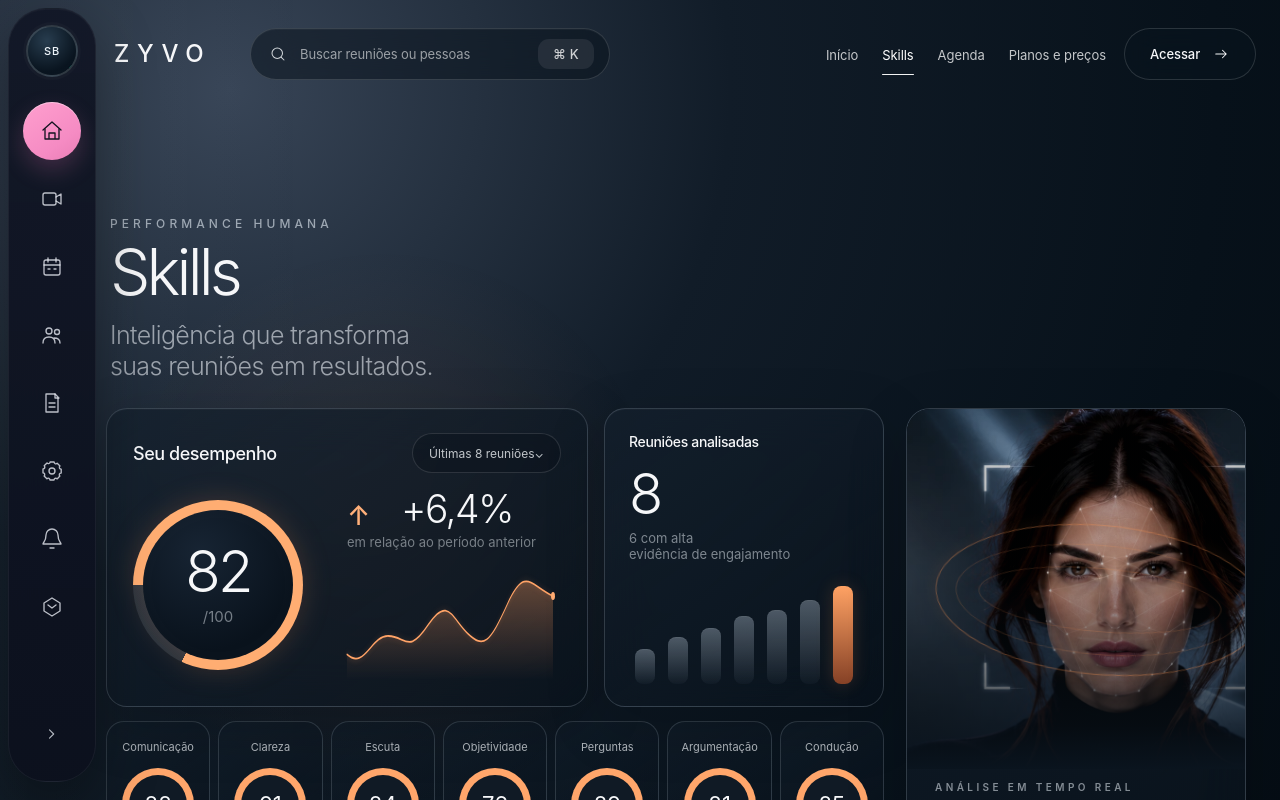
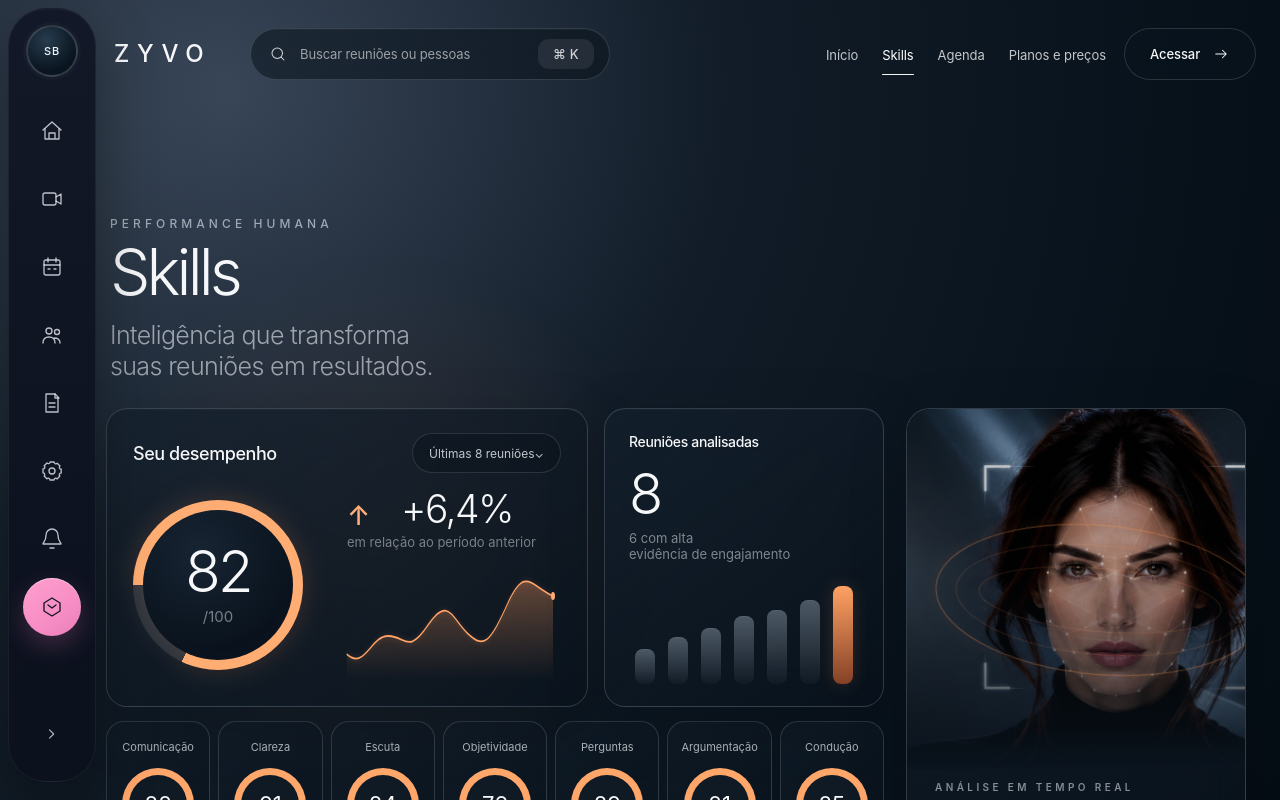
Before and after one commit to nexenagencia-prog/ZYVO-APP, a Next.js app: page /skills in a window 1280 px wide. Shown: the top 800 px of the page. Built offline with nearby package versions, Linux system fonts and the light colour scheme.

Commit message:
fix: highlight active sidebar route on Skills

```diff
--- a/src/components/Sidebar.tsx
+++ b/src/components/Sidebar.tsx
@@ -1,6 +1,7 @@
 'use client';
 
 import Link from 'next/link';
+import { usePathname } from 'next/navigation';
 import { ChangeEvent, ReactNode, useEffect, useRef, useState } from 'react';
 import styles from './Sidebar.module.css';
 
@@ -24,6 +25,7 @@
 ] as const;
 
 export default function Sidebar() {
+  const pathname = usePathname();
   const [open, setOpen] = useState(false);
   const [profileName, setProfileName] = useState(DEFAULT_NAME);
   const [profileImage, setProfileImage] = useState('');
@@ -37,34 +39,22 @@
         if (profile.name) setProfileName(profile.name);
         if (profile.image) setProfileImage(profile.image);
       }
-    } catch {
-      // Keep the default profile if local storage is unavailable or malformed.
-    }
+    } catch {}
   }, []);
 
   useEffect(() => {
-    const onKey = (event: KeyboardEvent) => {
-      if (event.key === 'Escape') setOpen(false);
-    };
+    const onKey = (event: KeyboardEvent) => { if (event.key === 'Escape') setOpen(false); };
     window.addEventListener('keydown', onKey);
     return () => window.removeEventListener('keydown', onKey);
   }, []);
 
   const persistProfile = (name: string, image: string) => {
     const next = { name, image };
-    try {
-      localStorage.setItem(PROFILE_KEY, JSON.stringify(next));
-    } catch {
-      // Ignore storage failures and keep the in-memory edit.
-    }
+    try { localStorage.setItem(PROFILE_KEY, JSON.stringify(next)); } catch {}
     window.dispatchEvent(new CustomEvent(PROFILE_EVENT, { detail: next }));
   };
 
-  const updateName = (value: string) => {
-    setProfileName(value);
-    persistProfile(value || DEFAULT_NAME, profileImage);
-  };
-
+  const updateName = (value: string) => { setProfileName(value); persistProfile(value || DEFAULT_NAME, profileImage); };
   const updatePhoto = (event: ChangeEvent<HTMLInputElement>) => {
     const file = event.target.files?.[0];
     if (!file || !file.type.startsWith('image/')) return;
@@ -78,68 +68,24 @@
     event.target.value = '';
   };
 
-  const initials = (profileName || DEFAULT_NAME)
-    .split(' ')
-    .filter(Boolean)
-    .slice(0, 2)
-    .map((part) => part[0]?.toUpperCase())
-    .join('');
+  const initials = (profileName || DEFAULT_NAME).split(' ').filter(Boolean).slice(0,2).map((part)=>part[0]?.toUpperCase()).join('');
+  const isActive = (href: string) => href === '/' ? pathname === '/' : pathname === href || pathname.startsWith(`${href}/`);
 
-  return (
-    <aside className={`rail ${styles.unifiedRail} ${open ? styles.expanded : ''}`} aria-label="Navegação lateral">
+  return <aside className={`rail ${styles.unifiedRail} ${open ? styles.expanded : ''}`} aria-label="Navegação lateral">
     <div className={styles.profileRow}>
-        <button
-          className="rail-avatar"
-          type="button"
-          aria-label="Alterar foto do perfil"
-          onClick={() => open ? fileInputRef.current?.click() : setOpen(true)}
-        >
+      <button className="rail-avatar" type="button" aria-label="Alterar foto do perfil" onClick={() => open ? fileInputRef.current?.click() : setOpen(true)}>
         {profileImage ? <img src={profileImage} alt="Perfil" /> : <span className="avatar-monogram">{initials}</span>}
         <span className="status-dot" aria-hidden="true" />
       </button>
       <input ref={fileInputRef} className={styles.fileInput} type="file" accept="image/*" onChange={updatePhoto} tabIndex={-1} />
       <div className={styles.profileMeta} aria-hidden={!open}>
-          <input
-            className={styles.profileNameField}
-            value={profileName}
-            onChange={(event) => updateName(event.target.value)}
-            onBlur={() => {
-              if (!profileName.trim()) updateName(DEFAULT_NAME);
-            }}
-            aria-label="Nome do perfil"
-            maxLength={42}
-            tabIndex={open ? 0 : -1}
-          />
+        <input className={styles.profileNameField} value={profileName} onChange={(event)=>updateName(event.target.value)} onBlur={()=>{if(!profileName.trim()) updateName(DEFAULT_NAME)}} aria-label="Nome do perfil" maxLength={42} tabIndex={open?0:-1}/>
         <span className={styles.profileRole}>Marketing Digital</span>
       </div>
     </div>
-
     <nav className={styles.nav} aria-label="Menu principal">
-        {items.map((item, index) => (
-          <Link
-            key={item.href}
-            href={item.href}
-            className={`${styles.navItem} ${index === 0 ? styles.selected : ''}`}
-            aria-label={item.label}
-            title={open ? undefined : item.label}
-          >
-            <span className={styles.itemIcon}><RailIcon>{item.icon}</RailIcon></span>
-            <span className={styles.itemLabel}>{item.label}</span>
-          </Link>
-        ))}
+      {items.map((item)=><Link key={item.href} href={item.href} className={`${styles.navItem} ${isActive(item.href) ? styles.selected : ''}`} aria-current={isActive(item.href)?'page':undefined} aria-label={item.label} title={open?undefined:item.label}><span className={styles.itemIcon}><RailIcon>{item.icon}</RailIcon></span><span className={styles.itemLabel}>{item.label}</span></Link>)}
     </nav>
-
-      <div className={styles.bottomControl}>
-        <button
-          className={styles.toggleButton}
-          type="button"
-          onClick={() => setOpen((value) => !value)}
-          aria-label={open ? 'Recolher menu' : 'Expandir menu'}
-          aria-expanded={open}
-        >
-          <RailIcon><path d="m9 7 5 5-5 5"/></RailIcon>
-        </button>
-      </div>
-    </aside>
-  );
+    <div className={styles.bottomControl}><button className={styles.toggleButton} type="button" onClick={()=>setOpen((value)=>!value)} aria-label={open?'Recolher menu':'Expandir menu'} aria-expanded={open}><RailIcon><path d="m9 7 5 5-5 5"/></RailIcon></button></div>
+  </aside>;
 }
```
Lines whose indentation alone changed are shown as unchanged.
